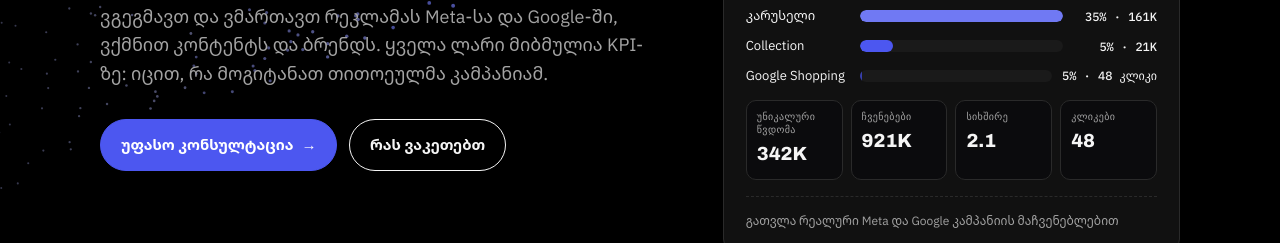
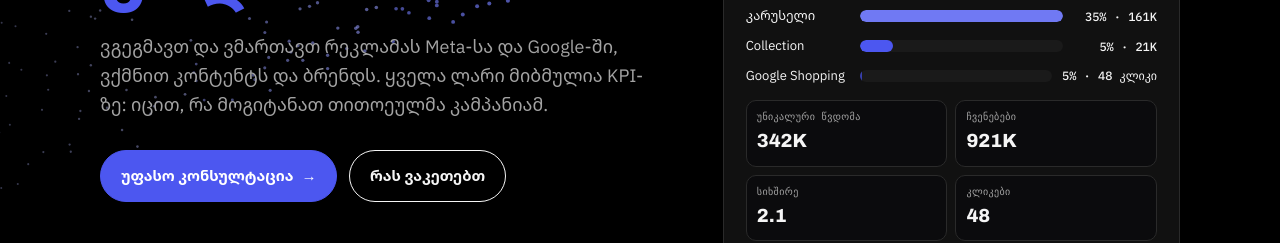
Before and after one commit to Ramemokle/cerebro-website, a plain HTML site: page index.html in a window 1280 px wide. Shown: the part 557-800 px from the top of the page. Drawn offline with Linux system fonts and the light colour scheme; animation ran at ten frames a second.

Commit message:
Update styles.css

```diff
--- a/styles.css
+++ b/styles.css
@@ -1347,7 +1347,7 @@ img.reel-av{object-fit:cover;background:#fff;padding:0}
 .mp-stack{position:relative;display:flex;height:38px;margin-bottom:16px;gap:0}
 .mp-stack i{flex:1 1 0;display:block;transition:flex .2s;min-width:0}
 .mp-stack i:first-child{border-radius:8px 0 0 8px}.mp-stack i:last-of-type{border-radius:0 8px 8px 0}
-.mp-kpis{display:grid;grid-template-columns:repeat(4,1fr);gap:8px;margin-bottom:14px}
+.mp-kpis{display:grid;grid-template-columns:repeat(2,1fr);gap:8px;margin-bottom:14px}
 .mp-kpis div{background:#0b0b0d;border:1px solid var(--line);border-radius:10px;padding:9px 10px}
 .mp-kpis small{display:block;font-size:10px;color:var(--ink-2);font-family:var(--mono);letter-spacing:.04em;text-transform:uppercase;line-height:1.3}
 .mp-kpis b{display:block;font-family:var(--display);font-weight:800;font-size:19px;font-variant-numeric:tabular-nums;margin-top:3px;color:var(--ink)}
```
